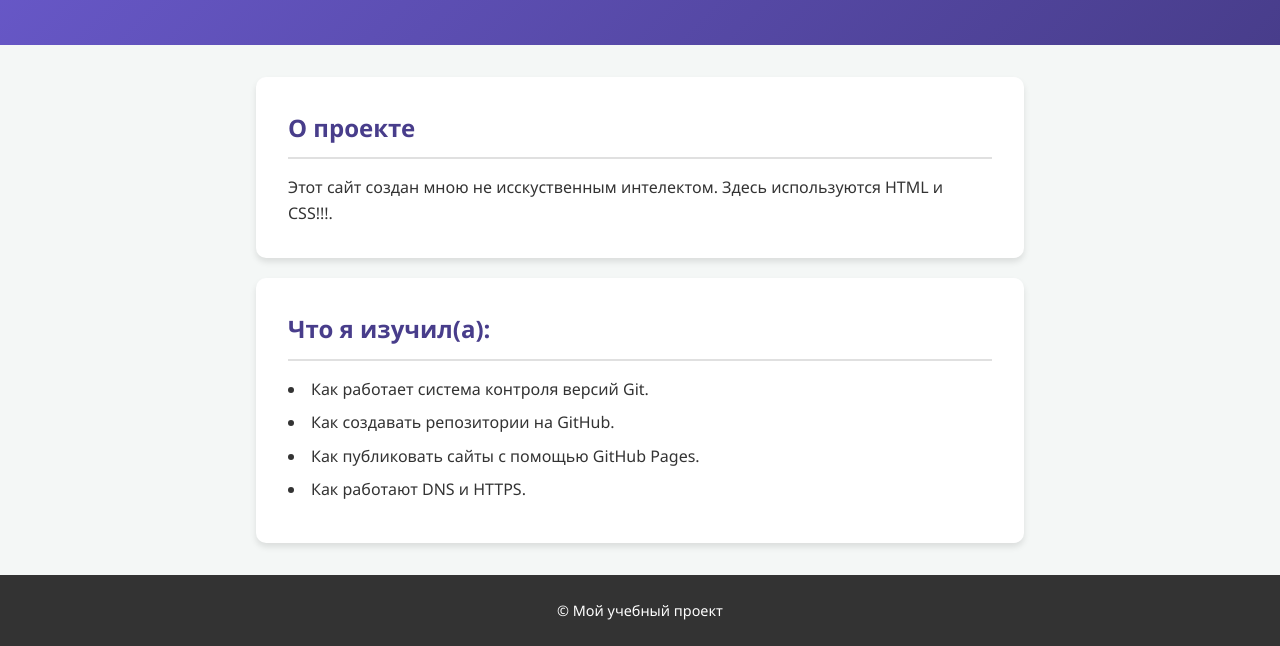
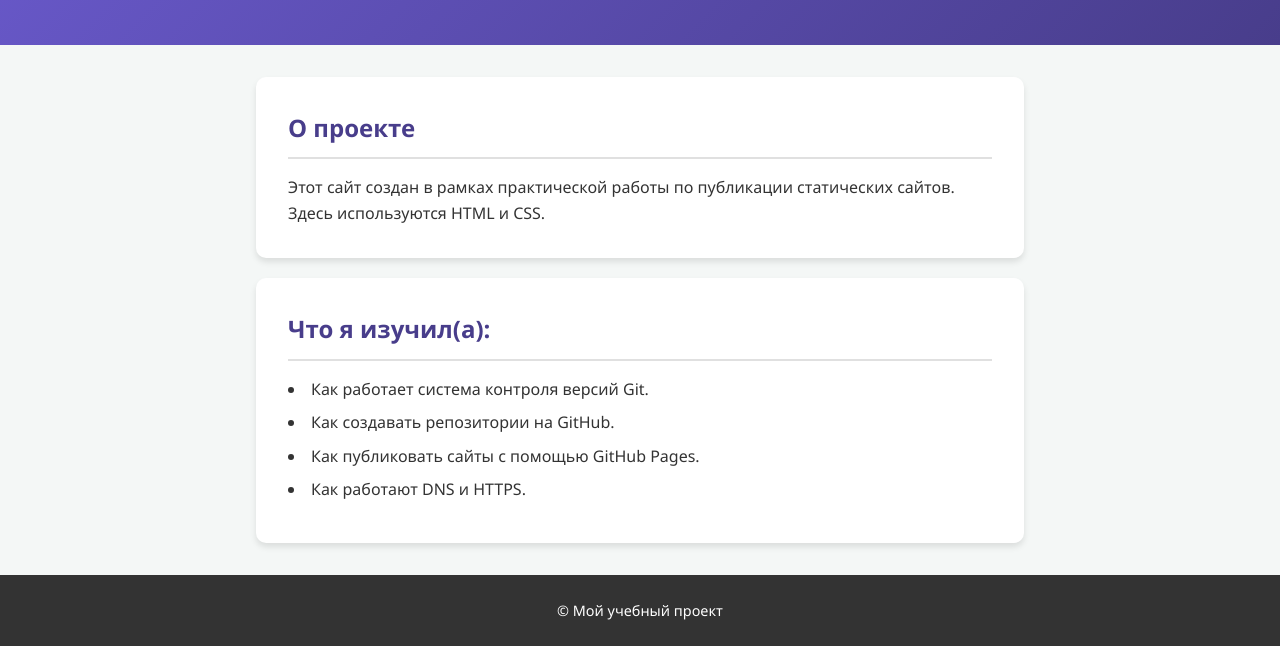
Before and after one commit to spawnrised-tech/First-site, a plain HTML site: page index.html in a window 1280 px wide. Shown: the part 156-802 px from the top of the page. Drawn offline with Linux system fonts and the light colour scheme.

Commit message:
Update index.html

```diff
--- a/index.html
+++ b/index.html
@@ -13,10 +13,10 @@
     </header>
 
     <main>
-        <section class="card">
-            <h2>О проекте</h2>
-            <p>Этот сайт создан мною не исскуственным интелектом. Здесь используются HTML и CSS!!!.</p>
-                    </section>
+       <section class="card">
+    <h2>О проекте</h2>
+    <p>Этот сайт создан в рамках практической работы по публикации статических сайтов. Здесь используются HTML и CSS.</p>
+</section>
 
         <section class="card">
             <h2>Что я изучил(а):</h2>
```
